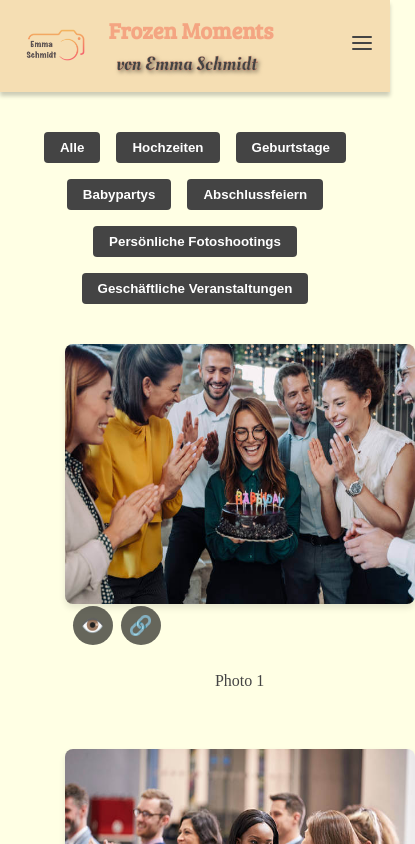
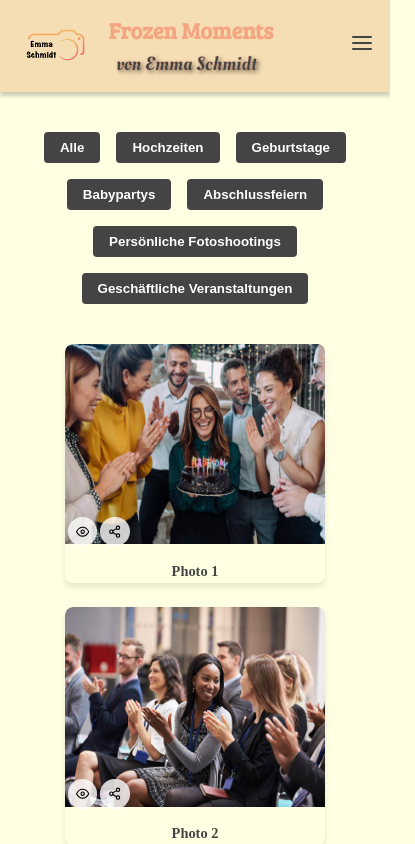
Before and after one commit to Mawadda-Kadi/frozen-moments-portfolio, a Next.js app: page /gallery in a window 390 px wide. Shown: the top 844 px of the page, 415 px wide, since content can reach past the window. Built offline with nearby package versions, Linux system fonts and the light colour scheme.

Commit message:
make gallery page responsive

```diff
--- a/src/pages/gallery.tsx
+++ b/src/pages/gallery.tsx
@@ -5,6 +5,7 @@ import Image from 'next/image';
 import { useRouter } from 'next/router';
 import Lightbox from '@/components/Lightbox';
 import styles from '@/styles/Gallery.module.scss';
+import { FiEye, FiShare2 } from 'react-icons/fi'; // Import icons from react-icons
 
 interface Photo {
     id: number;
@@ -24,21 +25,18 @@ const Gallery = () => {
     const [lightboxOpen, setLightboxOpen] = useState(false);
     const [currentPhotoIndex, setCurrentPhotoIndex] = useState(0);
 
-    // Fetch photos from the local directory
     useEffect(() => {
         const fetchPhotos = async () => {
             const allPhotos = [
                 { id: 1, src: '/images/gallery/birthday1.jpg', name: 'Photo 1', category: 'birthdays' },
                 { id: 2, src: '/images/gallery/business1.jpg', name: 'Photo 2', category: 'business_events' },
                 { id: 3, src: '/images/gallery/baby_shower1.jpg', name: 'Photo 3', category: 'baby_showers' },
-                // Add all your photos with metadata here
             ];
             setPhotos(allPhotos);
         };
         fetchPhotos();
     }, []);
 
-    // Filter photos based on the selected category
     useEffect(() => {
         const filtered = selectedCategory === 'all'
             ? photos
@@ -46,7 +44,6 @@ const Gallery = () => {
         setFilteredPhotos(filtered);
     }, [selectedCategory, photos]);
 
-    // Paginate the filtered photos
     const startIndex = (currentPage - 1) * photosPerPage;
     const paginatedPhotos = filteredPhotos.slice(startIndex, startIndex + photosPerPage);
 
@@ -56,7 +53,6 @@ const Gallery = () => {
         <>
             <Header />
             <main className={styles.gallery}>
-                {/* Filter Menu */}
                 <div className={styles.filter_menu}>
                     <button onClick={() => setSelectedCategory('all')}>Alle</button>
                     <button onClick={() => setSelectedCategory('weddings')}>Hochzeiten</button>
@@ -71,7 +67,6 @@ const Gallery = () => {
                     </button>
                 </div>
 
-                {/* Photo Grid */}
                 <div className={styles.photo_grid}>
                     {paginatedPhotos.map((photo, index) => (
                         <div
@@ -82,7 +77,13 @@ const Gallery = () => {
                                 setLightboxOpen(true);
                             }}
                         >
-                            <Image src={photo.src} alt={photo.name} width={300} height={300} className={styles.photo_image} />
+                            <Image
+                                src={photo.src}
+                                alt={photo.name}
+                                width={300}
+                                height={300}
+                                className={styles.photo_image}
+                            />
                             <div className={styles.icon_overlay}>
                                 <button
                                     className={styles.icon_button}
@@ -91,7 +92,7 @@ const Gallery = () => {
                                         router.push(`/photo/${photo.id}`);
                                     }}
                                 >
-                                    <span className={styles.icon}>👁️</span>
+                                    <FiEye/>
                                     <span className={styles.tooltip}>Mehr ansehen</span>
                                 </button>
                                 <button
@@ -107,7 +108,7 @@ const Gallery = () => {
                                             : alert('Sharing not supported on this browser');
                                     }}
                                 >
-                                    <span className={styles.icon}>🔗</span>
+                                    <FiShare2/>
                                     <span className={styles.tooltip}>Foto teilen</span>
                                 </button>
                             </div>
@@ -116,7 +117,6 @@ const Gallery = () => {
                     ))}
                 </div>
 
-                {/* Pagination */}
                 <div className={styles.pagination}>
                     <button
                         onClick={() => setCurrentPage((prev) => Math.max(prev - 1, 1))}
@@ -135,15 +135,13 @@ const Gallery = () => {
                     </button>
                 </div>
 
-                {/* Lightbox */}
                 {lightboxOpen && (
                     <Lightbox
                         src={filteredPhotos[currentPhotoIndex].src}
                         onClose={() => setLightboxOpen(false)}
                         onPrev={() =>
                             setCurrentPhotoIndex(
-                                (currentPhotoIndex + filteredPhotos.length - 1) %
-                                filteredPhotos.length
+                                (currentPhotoIndex + filteredPhotos.length - 1) % filteredPhotos.length
                             )
                         }
                         onNext={() =>
--- a/src/styles/Gallery.module.scss
+++ b/src/styles/Gallery.module.scss
@@ -34,76 +34,72 @@
 
     .photo_grid {
         display: grid;
+        width: 80%;
         grid-template-columns: repeat(3, 1fr);
-        width: 80%;
-        gap: 2rem;
-        align-items: center;
+        gap: 1.5rem;
         margin: auto;
 
         @media (max-width: 768px) {
-            grid-template-columns: 1fr;
+            grid-template-columns: repeat(2, 1fr);
         }
 
         @media (max-width: 480px) {
             grid-template-columns: 1fr;
-            margin-bottom: 3rem;
         }
     }
 
     .photo_card {
         position: relative;
+        overflow: hidden;
+        border-radius: 8px;
+        box-shadow: 0px 4px 6px rgba(0, 0, 0, 0.1);
         text-align: center;
-
-        @media (max-width: 768px) {
-            min-width: 350px;
-            margin-bottom: 1.5rem;
-        }
 
         .photo_image {
             width: 100%;
-            height: 260px;
-            min-width: 350px;
-            border-radius: 8px;
-            box-shadow: 0px 4px 6px rgba(0, 0, 0, 0.1);
+            height: auto;
+            max-height: 250px;
+            min-height: 200px;
+            border-radius: 8px 0 0;
             transition: transform 0.3s;
-            margin: auto;
 
             &:hover {
                 transform: scale(1.05);
-            }
-
-            @media (max-width: 768px) {
-                min-width: 350px;
-            }
-
-            @media (max-width: 480px) {
-                margin-bottom: 3rem;
             }
         }
 
         .icon_overlay {
             position: absolute;
-            bottom: 3rem;
+            bottom: 3.5rem;
             left: 0.5rem;
             display: flex;
             gap: 0.5rem;
 
             .icon_button {
-                position: relative;
-                background-color: rgba(0, 0, 0, 0.6);
-                color: #fff;
+                background-color: rgba(255, 255, 255, 0.8);
                 border: none;
                 border-radius: 50%;
                 padding: 0.5rem;
+                display: flex;
+                justify-content: center;
+                align-items: center;
                 cursor: pointer;
                 transition: background-color 0.3s;
 
                 &:hover {
-                    background-color: rgba(0, 0, 0, 0.8);
+                    background-color: rgba(255, 255, 255, 1);
                 }
 
                 .icon {
                     font-size: 1.2rem;
+
+                    @media (max-width: 768px) {
+                        font-size: 0.9rem;
+                    }
+
+                    @media (max-width: 480px) {
+                        font-size: 0.7rem;
+                    }
                 }
 
                 .tooltip {
@@ -131,12 +127,36 @@
 
         .photo_name {
             margin-top: 0.5rem;
-            font-size: 1rem;
+            font-size: 1.3rem;
             color: $primary-color;
+            text-align: center;
+            font-weight: bold;
+        }
+
+        @media (max-width: 768px) {
+            .icon_overlay {
+                gap: 0.3rem;
+                left: 0.5rem;
+                bottom: 2.3rem;
+            }
+
+            .photo_name {
+                font-size: 0.9rem;
+            }
+        }
+
+        @media (max-width: 480px) {
+            .icon_overlay {
+                gap: 0.2rem;
+                left: 0.2rem;
+                bottom: 2.3rem;
+            }
+
+            .photo_name {
+                font-size: 0.9rem;
             }
         }
     }
-
 
     .pagination {
         text-align: center;
@@ -168,3 +188,4 @@
             color: $primary-color;
         }
     }
+}
--- a/src/styles/Home.module.scss
+++ b/src/styles/Home.module.scss
@@ -19,7 +19,9 @@
             position: relative;
             z-index: 1;
             gap: 2rem;
-            margin-bottom: 2rem;
+            margin: 2rem;
+            padding: 2rem;
+
 
             .image_wrapper {
                 position: relative;
@@ -68,7 +70,7 @@
             box-shadow: 0 4px 8px rgba(0, 0, 0, 0.2);
 
             @media (max-width: 480px) {
-                top: 48.5%;
+                top: 50%;
                 padding: 1rem;
             }
 
--- a/src/styles/Lightbox.module.scss
+++ b/src/styles/Lightbox.module.scss
@@ -28,6 +28,8 @@
         display: flex;
         align-items: center;
         justify-content: center;
+        flex-direction: column;
+        padding: 1rem;
 
         .close {
             position: absolute;
@@ -38,26 +40,66 @@
             font-size: 2rem;
             border: none;
             cursor: pointer;
+            padding: 0.5rem;
+
+            @media (max-width: 768px) {
+                top: 1rem;
+                right: 1rem;
+                font-size: 1.5rem;
+            }
+
+            @media (max-width: 480px) {
+                top: 0.5rem;
+                right: 0.5rem;
+                font-size: 1.2rem;
+            }
         }
 
         .prev,
         .next {
             background: none;
             color: #fff;
-            font-size: 2rem;
+            font-size: 2.5rem;
             border: none;
             cursor: pointer;
             margin: 0 1rem;
+
+            @media (max-width: 768px) {
+                font-size: 2rem;
+            }
+
+            @media (max-width: 480px) {
+                font-size: 1.5rem;
+                margin: 0 0.5rem;
+            }
         }
 
         .prev {
             position: absolute;
             left: 1rem;
+            padding: 0.5rem;
+
+            @media (max-width: 768px) {
+                left: 0.5rem;
+            }
+
+            @media (max-width: 480px) {
+                left: 0.5rem;
+            }
         }
 
         .next {
             position: absolute;
             right: 1rem;
+            padding: 0.5rem;
+
+            @media (max-width: 768px) {
+                right: 0.5rem;
+            }
+
+            @media (max-width: 480px) {
+                right: 0.5rem;
+            }
         }
 
         .image {
@@ -65,6 +107,24 @@
             max-height: 80%;
             border-radius: 10px;
             box-shadow: 0 0 20px rgba(0, 0, 0, 0.7);
+
+            @media (max-width: 768px) {
+                max-width: 90%;
+                max-height: 70%;
+            }
+
+            @media (max-width: 480px) {
+                max-width: 95%;
+                max-height: 60%;
+            }
         }
     }
+
+    @media (max-width: 768px) {
+        padding: 1rem;
+    }
+
+    @media (max-width: 480px) {
+        padding: 0.5rem;
+    }
 }
--- a/src/styles/LightboxImpressum.module.scss
+++ b/src/styles/LightboxImpressum.module.scss
@@ -30,6 +30,7 @@
         max-height: 90%;
         overflow-y: auto;
         z-index: 1001;
+        text-align: left;
     }
 
     .close_button {
--- a/src/styles/PhotoDetails.module.scss
+++ b/src/styles/PhotoDetails.module.scss
@@ -77,7 +77,7 @@
 }
 
 
-@media (max-width: 768px) {
+@media (max-width: 1150px) {
 
     .photo_details {
         flex-direction: column;
```
Also changed, not shown: src/pages/impressum.tsx (deleted, +0 -25 lines), public/images/logo.png. Lines whose indentation alone changed are shown as unchanged.
